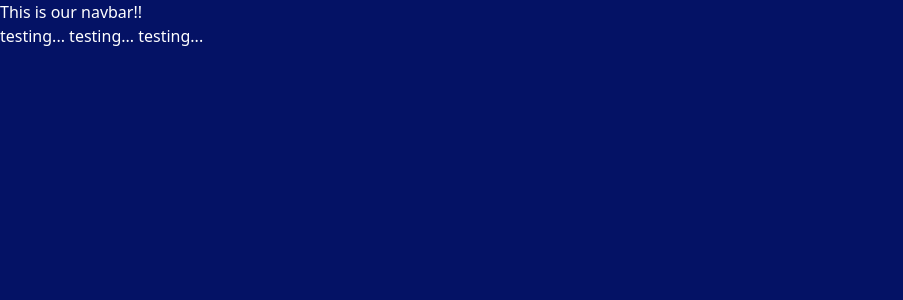
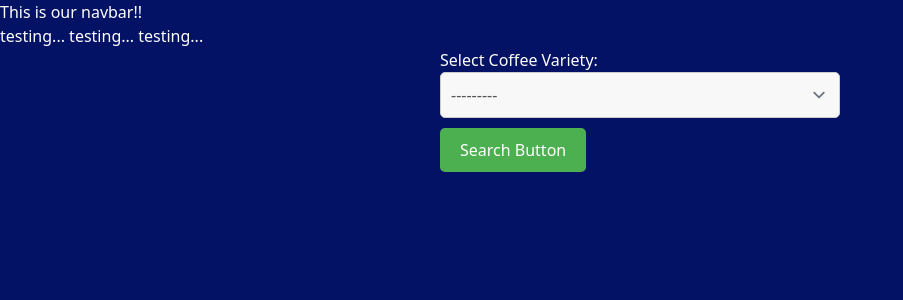
Before and after one commit to Karush2807/DjangoProjects, a Django app: page /coffee/coffeeStores/ in a window 1280 px wide. Shown: the top 300 px of the page, without its empty margins (0-903 px from the left). Run offline with Django 5.2, Linux system fonts and the light colour scheme; data comes from the database, SQL or seed files in the repository; style sheets or scripts are compiled from the project's sources; some libraries are stand-ins or nearby versions.

Commit message:
created a basic level form

```diff
--- /dev/null
+++ b/chai and DJango/coffeeaurDjango/coffee/forms.py
@@ -0,0 +1,6 @@
+from django import forms
+from .models import coffee_varieties #kyunki isi model se data lena hai, nd saari varieties isi mein available hai
+
+class CoffeeVarietyForm(forms.Form):
+    coff_var= forms.ModelChoiceField(queryset=coffee_varieties.objects.all(),
+                                    label="Select Coffee Variety") #queryset=coffee_varieties.objects.all() is used to get all the data from the model
--- a/chai and DJango/coffeeaurDjango/coffee/models.py
+++ b/chai and DJango/coffeeaurDjango/coffee/models.py
@@ -40,7 +40,7 @@
 class Store_Name(models.Model):
     name=models.CharField(max_length=100)
     location=models.CharField(max_length=100)
-    coff_varieties=models.ManyToManyField(coffee_varieties, related_name='stores') #ye many to many relation bna dega, related_name se store kis coffee ka hai vo pta chalega
+    coff_varieties=models.ManyToManyField(coffee_varieties, related_name='stores') #ye many to many relation bna dega, related_name se store kis coffee ka hai vo pta chalega ISKE BASIS PR FILTER LGAYA  HAI HMNE
 
     def __str__(self):
         return self.name
--- a/chai and DJango/coffeeaurDjango/coffee/templates/coffee/coffee_stores.html
+++ b/chai and DJango/coffeeaurDjango/coffee/templates/coffee/coffee_stores.html
@@ -1,7 +1,53 @@
 {% extends 'layout.html' %}
 
 {% block content %}
+    <style>
+        /* Custom CSS for form elements */
+        form {
+            max-width: 400px;
+            margin: 0 auto;
+        }
 
-testing... testing... testing...
+        /* Style for form inputs */
+        select {
+            width: 100%;
+            padding: 10px;
+            margin-bottom: 10px;
+            border: 1px solid #ccc;
+            border-radius: 5px;
+            background-color: #f8f8f8; /* Add background color */
+            color: #555; /* Add text color */
+        }
 
+        /* Style for submit button */
+        button[type="submit"] {
+            background-color: #4CAF50;
+            color: white;
+            padding: 10px 20px;
+            border: none;
+            border-radius: 5px;
+            cursor: pointer;
+        }
+
+        button[type="submit"]:hover {
+            background-color: #45a049;
+        }
+    </style>
+
+    testing... testing... testing...
+    <form method="POST">
+        {% csrf_token %}
+        {{form.as_p}}
+        <button type="submit">Search Button</button>
+    </form>
+{% if stores %}
+    <h2>Stores Available</h2>
+    <ul>
+        {% for store in stores %}
+
+        <li>{{store.name}} - {{store.location}}</li>
+
+        {% endfor %}
+    </ul>
+{% endif %}
 {% endblock %}
--- a/chai and DJango/coffeeaurDjango/coffee/views.py
+++ b/chai and DJango/coffeeaurDjango/coffee/views.py
@@ -1,6 +1,7 @@
 from django.shortcuts import render
-from .models import coffee_varieties
+from .models import coffee_varieties, Store_Name
 from django.shortcuts import get_object_or_404
+from .forms import CoffeeVarietyForm
 
 # Create your views here.
 def all_coffee(request):
@@ -13,4 +14,14 @@
     return render(request, 'coffee/coffee_details.html', {'coffee':coffee})
 
 def coffee_Store_view(request):
-    return render(request, 'coffee/coffee_stores.html')
+    stores=None
+    if request.method=='POST':
+        form=CoffeeVarietyForm(request.POST)
+        if form.is_valid():
+            coffee_variety=form.cleaned_data['coff_var'] #ye name, form.py se aaya hai
+            stores=Store_Name.objects.filter(coff_varieties=coffee_variety) #ye db pr query krega, arryas aayenge
+    else:
+        form=CoffeeVarietyForm()
+
+
+    return render(request, 'coffee/coffee_stores.html', {'stores':stores, 'form':form})
```
Also changed, not shown: chai and DJango/coffeeaurDjango/db.sqlite3.
